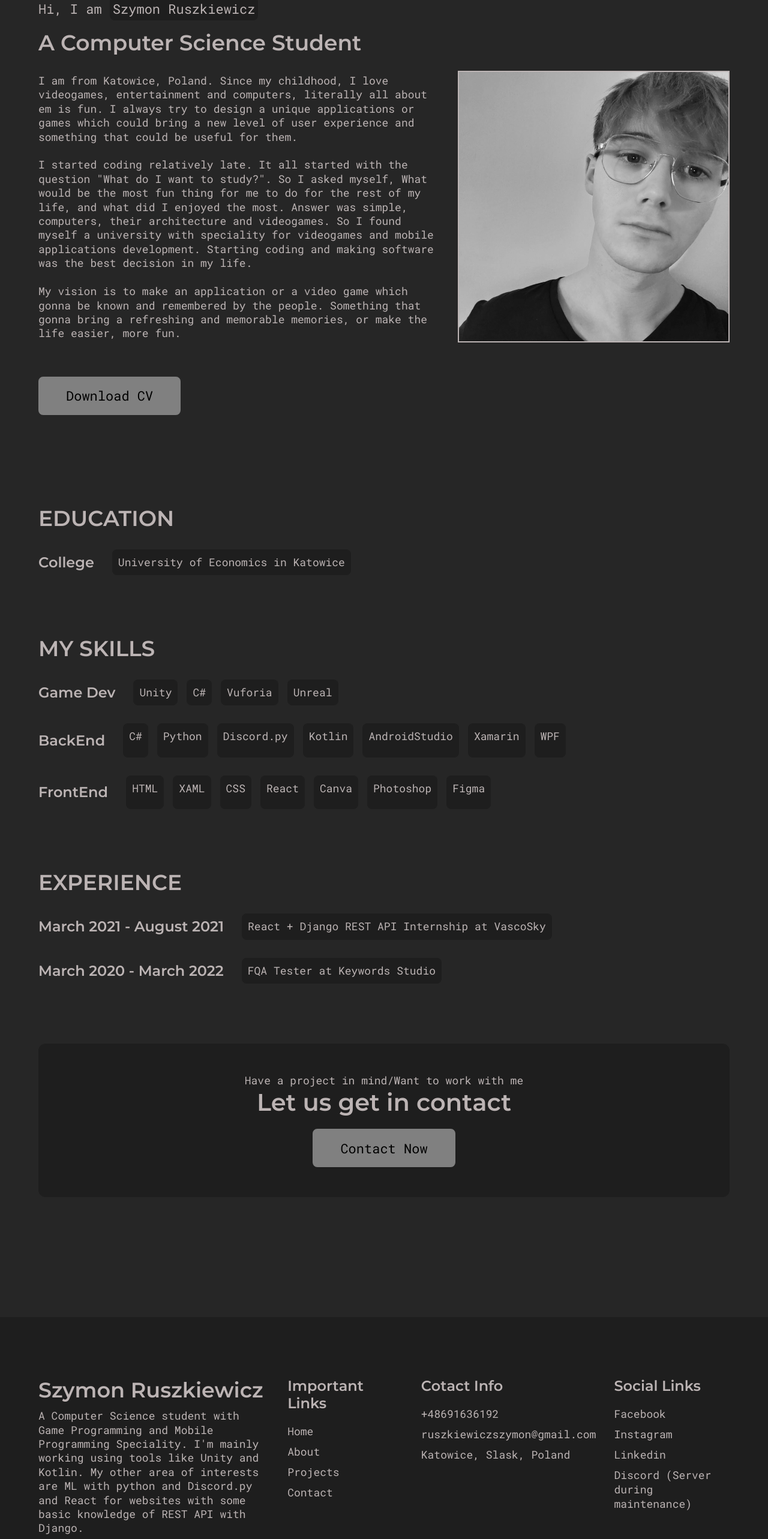
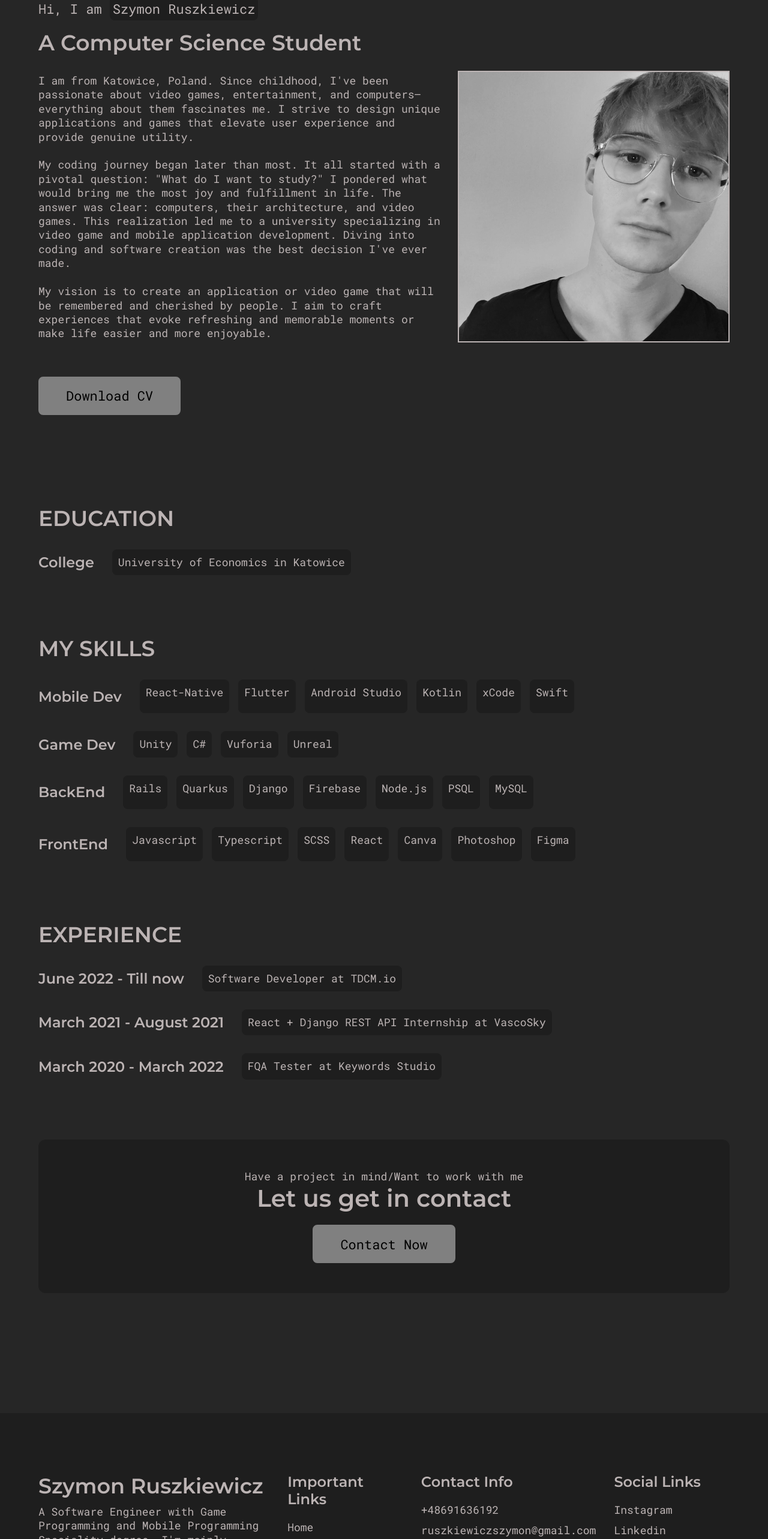
Before and after one commit to Xymoh/Portfolio, a React (Create React App) app: page /about in a window 1280 px wide. Shown: the part 200-2766 px from the top of the page at 60% size. Built offline with nearby package versions, Linux system fonts and the light colour scheme.

Commit message:
initial refresh

```diff
--- a/package.json
+++ b/package.json
@@ -3,17 +3,20 @@
   "version": "0.1.0",
   "private": true,
   "dependencies": {
+    "@emailjs/browser": "^4.4.1",
     "@testing-library/jest-dom": "^5.16.2",
     "@testing-library/react": "^12.1.2",
     "@testing-library/user-event": "^13.5.0",
-    "emailjs-com": "^3.2.0",
     "react": "^17.0.2",
     "react-dom": "^17.0.2",
     "react-icons": "^4.3.1",
     "react-router-dom": "^6.2.1",
     "react-scripts": "5.0.0",
     "react-transition-group": "^4.4.2",
+    "source-map-resolve": "^0.6.0",
+    "source-map-url": "^0.4.1",
     "styled-components": "^5.3.3",
+    "svgo": "^3.3.2",
     "swiper": "^8.0.6",
     "swiper-react": "^1.0.0",
     "web-vitals": "^2.1.4"
--- a/src/assets/data/projects.js
+++ b/src/assets/data/projects.js
@@ -1,4 +1,5 @@
 import { v4 as uuidv4 } from "uuid";
+
 import discordKayn from "../images/discordkayn.png";
 import uruksahzal from "../images/uruksahzal.png";
 import portfolio from "../images/portfolio.png";
--- a/src/components/AboutSection.js
+++ b/src/components/AboutSection.js
@@ -1,7 +1,8 @@
 import React from "react";
+import styled from "styled-components";
+
 import PText from "../components/PText";
 import AboutImg from "../assets/images/szymonRuszkiewiczGray.png";
-import styled from "styled-components";
 import AboutInfoItem from "../components/AboutInfoItem";
 import ContactBanner from "../components/ContactBanner";
 
@@ -103,27 +104,26 @@ export default function About() {
             <h2 className="about__heading">A Computer Science Student</h2>
             <div className="about__info">
               <PText>
-                I am from Katowice, Poland. Since my childhood, I love
-                videogames, entertainment and computers, literally all about em
-                is fun. I always try to design a unique applications or games
-                which could bring a new level of user experience and something
-                that could be useful for them.
+                I am from Katowice, Poland. Since childhood, I've been
+                passionate about video games, entertainment, and
+                computers—everything about them fascinates me. I strive to
+                design unique applications and games that elevate user
+                experience and provide genuine utility.
                 <br />
                 <br />
-                I started coding relatively late. It all started with the
-                question "What do I want to study?". So I asked myself, What
-                would be the most fun thing for me to do for the rest of my
-                life, and what did I enjoyed the most. Answer was simple,
-                computers, their architecture and videogames. So I found myself
-                a university with speciality for videogames and mobile
-                applications development. Starting coding and making software
-                was the best decision in my life.
+                My coding journey began later than most. It all started with a
+                pivotal question: "What do I want to study?" I pondered what
+                would bring me the most joy and fulfillment in life. The answer
+                was clear: computers, their architecture, and video games. This
+                realization led me to a university specializing in video game
+                and mobile application development. Diving into coding and
+                software creation was the best decision I've ever made.
                 <br />
                 <br />
-                My vision is to make an application or a video game which gonna
-                be known and remembered by the people. Something that gonna
-                bring a refreshing and memorable memories, or make the life
-                easier, more fun.
+                My vision is to create an application or video game that will be
+                remembered and cherished by people. I aim to craft experiences
+                that evoke refreshing and memorable moments or make life easier
+                and more enjoyable.
               </PText>
             </div>
             <a
@@ -150,27 +150,38 @@ export default function About() {
           <div className="about__info__item">
             <h1 className="about__info__heading">My Skills</h1>
             <AboutInfoItem
+              title="Mobile Dev"
+              items={[
+                "React-Native",
+                "Flutter",
+                "Android Studio",
+                "Kotlin",
+                "xCode",
+                "Swift",
+              ]}
+            />
+            <AboutInfoItem
               title="Game Dev"
               items={["Unity", "C#", "Vuforia", "Unreal"]}
             />
             <AboutInfoItem
               title="BackEnd"
               items={[
-                "C#",
-                "Python",
-                "Discord.py",
-                "Kotlin",
-                "AndroidStudio",
-                "Xamarin",
-                "WPF",
+                "Rails",
+                "Quarkus",
+                "Django",
+                "Firebase",
+                "Node.js",
+                "PSQL",
+                "MySQL",
               ]}
             />
             <AboutInfoItem
               title="FrontEnd"
               items={[
-                "HTML",
-                "XAML",
-                "CSS",
+                "Javascript",
+                "Typescript",
+                "SCSS",
                 "React",
                 "Canva",
                 "Photoshop",
@@ -180,6 +191,10 @@ export default function About() {
           </div>
           <div className="about__info__item">
             <h1 className="about__info__heading">Experience</h1>
+            <AboutInfoItem
+              title="June 2022 - Till now"
+              items={["Software Developer at TDCM.io"]}
+            />
             <AboutInfoItem
               title="March 2021 - August 2021"
               items={["React + Django REST API Internship at VascoSky"]}
--- a/src/components/ContactForm.js
+++ b/src/components/ContactForm.js
@@ -1,6 +1,6 @@
 import React, { useState } from "react";
 import styled from "styled-components";
-import emailjs from "emailjs-com";
+import emailjs from "@emailjs/browser";
 
 const FormStyles = styled.form`
   width: 100%;
--- a/src/components/Footer.js
+++ b/src/components/Footer.js
@@ -1,5 +1,6 @@
 import React from "react";
 import styled from "styled-components";
+
 import FooterCol from "./FooterCol";
 import PText from "./PText";
 
@@ -59,11 +60,10 @@ export default function Footer() {
         <div className="footer__col1">
           <h1 className="footer__col1__title">Szymon Ruszkiewicz</h1>
           <PText>
-            A Computer Science student with Game Programming and Mobile
-            Programming Speciality. I'm mainly working using tools like Unity
-            and Kotlin. My other area of interests are ML with python and
-            Discord.py and React for websites with some basic knowledge of REST
-            API with Django.
+            A Software Engineer with Game Programming and Mobile Programming
+            Speciality degree. I'm mainly working using tools like React,
+            React-Native, Unity, Android and iOS. My other area of interests are
+            ML with python and Rails for my websites backend.
           </PText>
         </div>
         <div className="footer__col2">
@@ -95,7 +95,7 @@ export default function Footer() {
         </div>
         <div className="footer__col3">
           <FooterCol
-            heading="Cotact Info"
+            heading="Contact Info"
             links={[
               {
                 title: "+48691636192",
@@ -117,10 +117,6 @@ export default function Footer() {
             heading="Social Links"
             links={[
               {
-                title: "Facebook",
-                path: "https://www.facebook.com/szymon.ruszkiewicz",
-              },
-              {
                 title: "Instagram",
                 path: "https://www.instagram.com/szy.rus/",
               },
@@ -128,16 +124,13 @@ export default function Footer() {
                 title: "Linkedin",
                 path: "https://www.linkedin.com/in/szymon-ruszkiewicz-548526180/",
               },
-              {
-                title: "Discord (Server during maintenance)",
-              },
             ]}
           />
         </div>
       </div>
       <div className="copyright">
         <div className="container">
-          <PText>© 2022 - Szymon Ruszkiewicz</PText>
+          <PText>© 2024 - Szymon Ruszkiewicz</PText>
         </div>
       </div>
     </FooterStyles>
--- a/src/components/HeroSection.js
+++ b/src/components/HeroSection.js
@@ -159,9 +159,10 @@ export default function HeroSection() {
           </div>
           <div className="hero__info">
             <PText>
-              I am Computer Science Student who mainly focuses on self
-              development in GameDev, AndroidSoftware, ML in python, Discord.py
-              and React.
+              I am Software Engineer with a passion of helping people with their
+              startup projects. My main technologies are based around
+              Mobile-development and web-development but it's not the only set
+              of my skills as I'm here to help you develop your dream projects.
             </PText>
             <Button
               btnLink="/projects"
```
Also changed, not shown: src/setupTests.js (deleted, +0 -5 lines), 2 other files (tests, documents, lock files or other folders).
